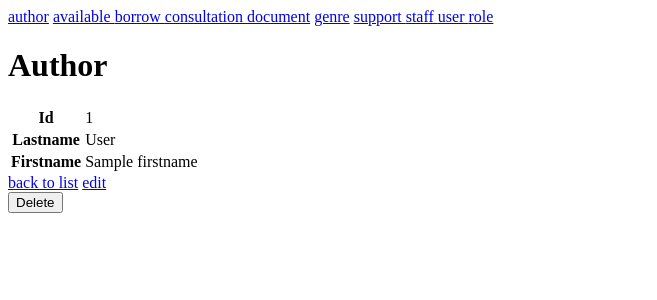
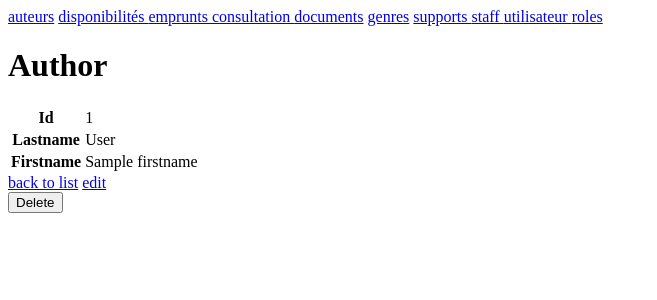
Before and after one commit to vincentmartin84/bibliothe_guinot, a Symfony app: template templates/author/show.html.twig in a window 1280 px wide. Shown: the top 300 px of the page, without its empty margins (0-657 px from the left). Run offline with Twig, Linux system fonts and the light colour scheme; the template is opened without the code that fills it: most values are stand-ins (such as "Sample title", 1, 10 or a date in 2020); some libraries are stand-ins or nearby versions.

```diff
--- a/templates/menus/navigation_admin.html.twig
+++ b/templates/menus/navigation_admin.html.twig
@@ -1,21 +1,21 @@
 <nav>
 	<div class="container">
-		<a href="{{path('app_author_index')}}">author</a>
-		<a href="{{path('app_available_index')}}">available
+		<a href="{{path('app_author_index')}}">auteurs</a>
+		<a href="{{path('app_available_index')}}">disponibilités
 		</a>
-		<a href="{{path('app_borrow_index')}}">borrow
+		<a href="{{path('app_borrow_index')}}">emprunts
 		</a>
 		<a href="{{path('app_consultation_index')}}">consultation
 		</a>
-		<a href="{{path('app_document_index')}}">document</a>
-		<a href="{{path('app_genre_index')}}">genre</a>
-		<a href="{{path('app_support_index')}}">support
+		<a href="{{path('app_document_index')}}">documents</a>
+		<a href="{{path('app_genre_index')}}">genres</a>
+		<a href="{{path('app_support_index')}}">supports
 		</a>
 		<a href="{{path('app_staff_index')}}">staff
 		</a>
-		<a href="{{path('app_user_index')}}">user
+		<a href="{{path('app_user_index')}}">utilisateur
 		</a>
-		<a href="{{path('app_role_index')}}">role
+		<a href="{{path('app_role_index')}}">roles
 		</a>
 	</div>
 </nav>
```
